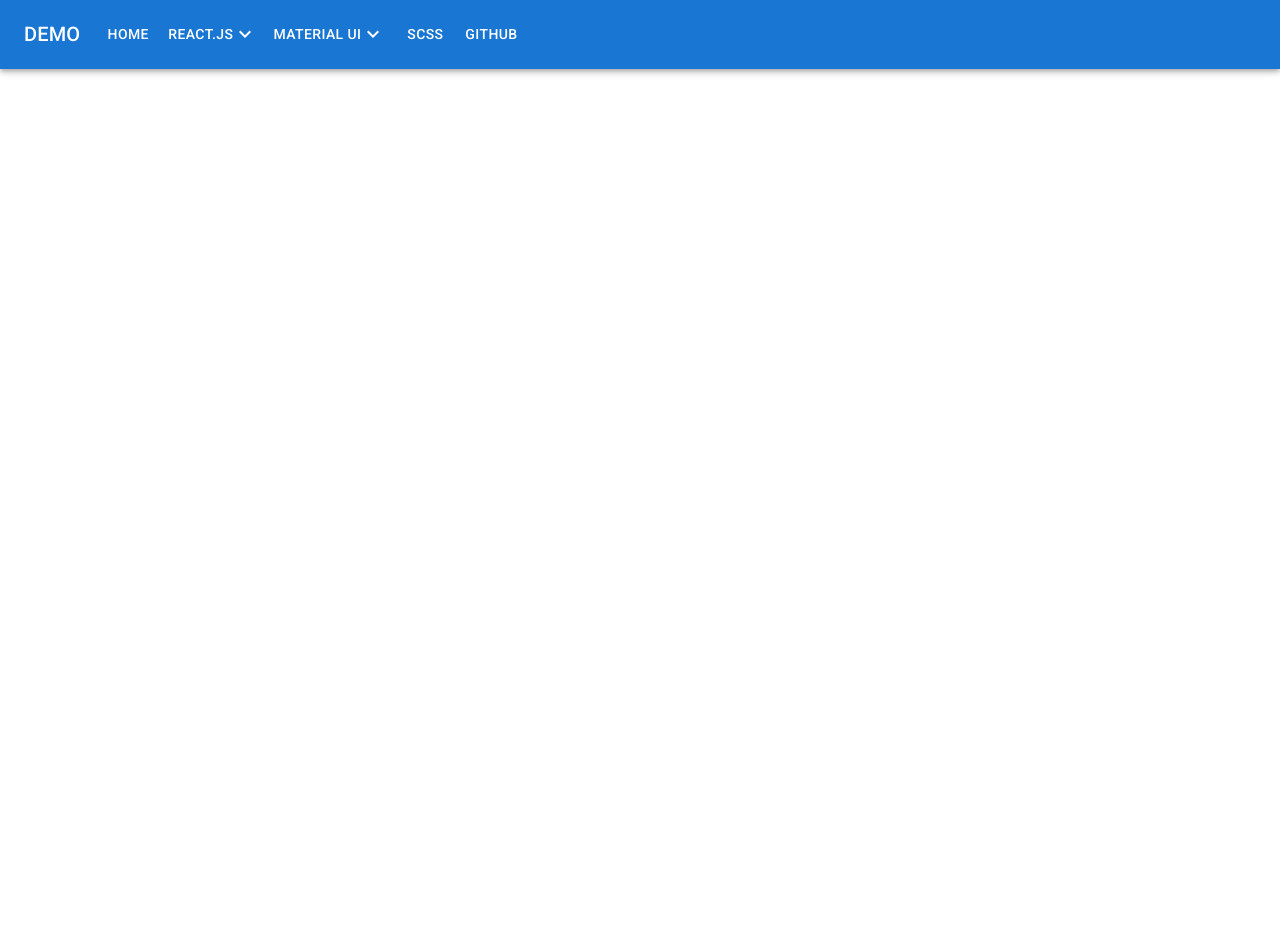
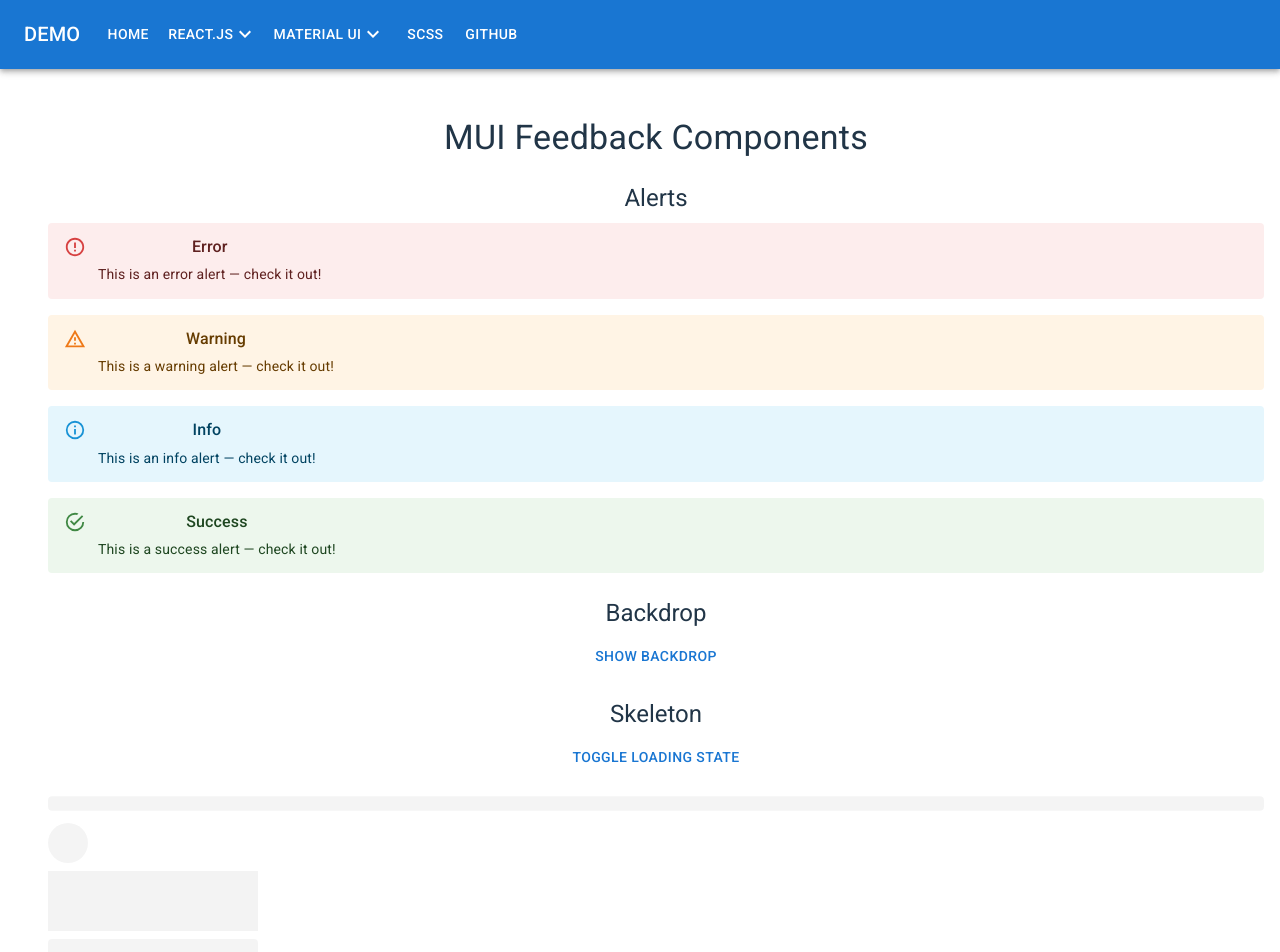
Before and after one commit to ganjianping/gjpd-reactjs19-vite, a React (Vite) app: page /demo/mui/feedback-example in a window 1280 px wide. Shown: the top 952 px of the page. Before the commit the page ends 800 px from the top, so only its background shows below. Built offline with nearby package versions, Linux system fonts and the light colour scheme.

Commit message:
Add MUI Feedback component example

```diff
--- a/src/App.jsx
+++ b/src/App.jsx
@@ -14,6 +14,7 @@ import ScssExample from './demo/scss/ScssExample';
 import RobotoFontExample from './demo/mui/RobotoFontExample';
 import InputExample from './demo/mui/InputExample';
 import DataDisplayExample from './demo/mui/DataDisplayExample';
+import FeedbackExample from './demo/mui/FeedbackExample';
 import './App.css';
 
 function App() {
@@ -36,6 +37,7 @@ function App() {
           <Route path="/demo/mui/roboto-font-example" element={<RobotoFontExample />} />
           <Route path="/demo/mui/input-example" element={<InputExample />} />
           <Route path="/demo/mui/data-display-example" element={<DataDisplayExample />} />
+          <Route path="/demo/mui/feedback-example" element={<FeedbackExample />} />
         </Routes>
       </div>
     </BrowserRouter>
--- /dev/null
+++ b/src/demo/mui/FeedbackExample.jsx
@@ -0,0 +1,138 @@
+import { useState } from 'react';
+import {
+  Alert,
+  AlertTitle,
+  Backdrop,
+  Box,
+  Button,
+  CircularProgress,
+  Skeleton,
+  Snackbar,
+  Stack,
+  Typography
+} from '@mui/material';
+
+const FeedbackExample = () => {
+  const [open, setOpen] = useState(false);
+  const [backdropOpen, setBackdropOpen] = useState(false);
+  const [loading, setLoading] = useState(true);
+
+  const handleClose = (event, reason) => {
+    if (reason === 'clickaway') {
+      return;
+    }
+    setOpen(false);
+  };
+
+  const handleBackdropClose = () => {
+    setBackdropOpen(false);
+  };
+
+  const handleBackdropOpen = () => {
+    setBackdropOpen(true);
+    setTimeout(() => {
+      setBackdropOpen(false);
+    }, 2000);
+  };
+
+  // Toggle loading state for skeleton
+  const toggleLoading = () => {
+    setLoading(!loading);
+  };
+
+  return (
+    <Box sx={{ width: '100%', p: 2 }}>
+      <Typography variant="h4" gutterBottom>
+        MUI Feedback Components
+      </Typography>
+
+      {/* Alerts Section */}
+      <Typography variant="h5" gutterBottom sx={{ mt: 3 }}>
+        Alerts
+      </Typography>
+      <Stack spacing={2}>
+        <Box>
+          <Alert severity="error">
+            <AlertTitle>Error</AlertTitle>
+            This is an error alert — check it out!
+          </Alert>
+        </Box>
+        <Box>
+          <Alert severity="warning">
+            <AlertTitle>Warning</AlertTitle>
+            This is a warning alert — check it out!
+          </Alert>
+        </Box>
+        <Box>
+          <Alert severity="info">
+            <AlertTitle>Info</AlertTitle>
+            This is an info alert — check it out!
+          </Alert>
+        </Box>
+        <Box>
+          <Alert severity="success">
+            <AlertTitle>Success</AlertTitle>
+            This is a success alert — check it out!
+          </Alert>
+        </Box>
+      </Stack>
+
+      {/* Backdrop Section */}
+      <Typography variant="h5" gutterBottom sx={{ mt: 3 }}>
+        Backdrop
+      </Typography>
+      <Button onClick={handleBackdropOpen}>Show Backdrop</Button>
+      <Backdrop
+        sx={{ color: '#fff', zIndex: (theme) => theme.zIndex.drawer + 1 }}
+        open={backdropOpen}
+        onClick={handleBackdropClose}
+      >
+        <CircularProgress color="inherit" />
+      </Backdrop>
+
+      {/* Skeleton Section */}
+      <Typography variant="h5" gutterBottom sx={{ mt: 3 }}>
+        Skeleton
+      </Typography>
+      <Button onClick={toggleLoading} sx={{ mb: 2 }}>
+        Toggle Loading State
+      </Button>
+      <Box sx={{ width: '100%' }}>
+        {loading ? (
+          <Stack spacing={1}>
+            <Skeleton variant="text" sx={{ fontSize: '1rem' }} />
+            <Skeleton variant="circular" width={40} height={40} />
+            <Skeleton variant="rectangular" width={210} height={60} />
+            <Skeleton variant="rounded" width={210} height={60} />
+          </Stack>
+        ) : (
+          <Stack spacing={1}>
+            <Typography>Your content is loaded!</Typography>
+            <Box sx={{ width: 40, height: 40, borderRadius: '50%', bgcolor: 'primary.main' }} />
+            <Box sx={{ width: 210, height: 60, bgcolor: 'secondary.main' }} />
+            <Box sx={{ width: 210, height: 60, bgcolor: 'success.main', borderRadius: 1 }} />
+          </Stack>
+        )}
+      </Box>
+
+      {/* Snackbar Section */}
+      <Typography variant="h5" gutterBottom sx={{ mt: 3 }}>
+        Snackbar
+      </Typography>
+      <Button onClick={() => setOpen(true)}>Open Snackbar</Button>
+      <Snackbar
+        open={open}
+        autoHideDuration={6000}
+        onClose={handleClose}
+        message="This is a snackbar message"
+        action={
+          <Button color="secondary" size="small" onClick={handleClose}>
+            CLOSE
+          </Button>
+        }
+      />
+    </Box>
+  );
+};
+
+export default FeedbackExample;
--- a/src/menu/menu.json
+++ b/src/menu/menu.json
@@ -24,8 +24,9 @@
       "url": "/mui",
       "children": [
         { "label": "Roboto Font", "url": "/demo/mui/roboto-font-example" },
-        { "label": "Input Components", "url": "/demo/mui/input-example" },
-        { "label": "Data Display", "url": "/demo/mui/data-display-example" }
+        { "label": "Inputs", "url": "/demo/mui/input-example" },
+        { "label": "Data Display", "url": "/demo/mui/data-display-example" },
+        { "label": "Feedback Components", "url": "/demo/mui/feedback-example" }
       ]
     },
     {
```
